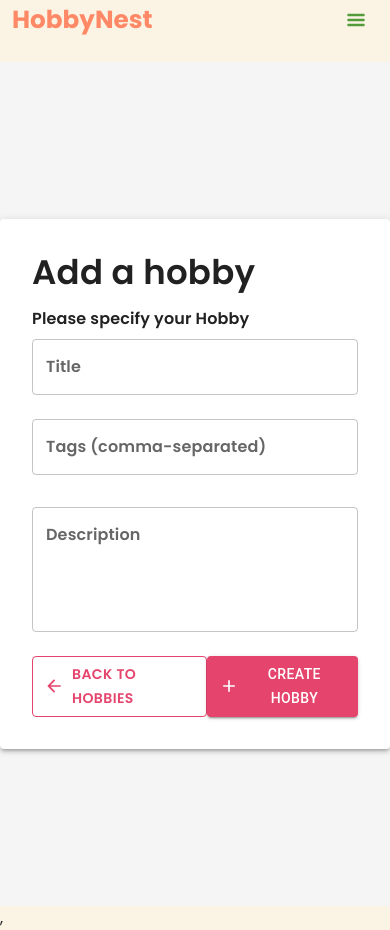
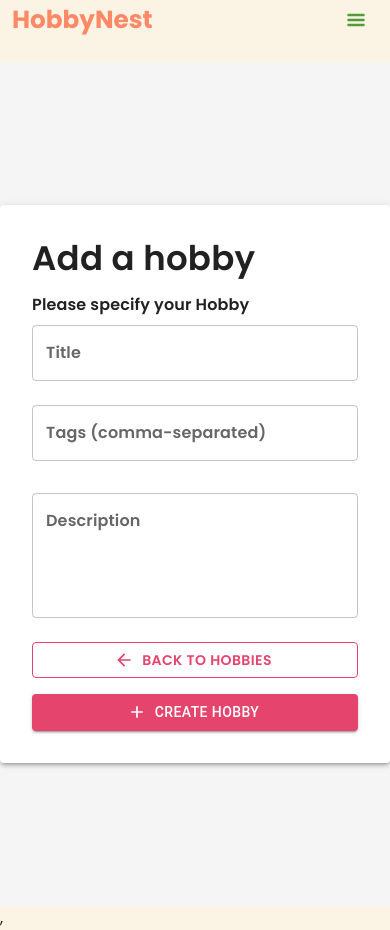
Before and after one commit to floydfdes/app-hobbynest, a React (Create React App) app: page /hobbies/update in a window 390 px wide. Built offline with nearby package versions, Linux system fonts and the light colour scheme.

Commit message:
View hobby and mobile bug fix

```diff
--- a/src/components/Hobbys/Hobby/CreateHobby.jsx
+++ b/src/components/Hobbys/Hobby/CreateHobby.jsx
@@ -153,12 +153,13 @@ const CreateHobby = () => {
         />
       </Box>
 
-      <Box display="flex" justifyContent="space-between">
+      <Box display="flex" flexDirection={{ xs: 'column', sm: 'row' }} justifyContent="space-between" gap={2}>
         <Button
           component={Link}
           to="/hobbies"
           variant="outlined"
           startIcon={<ArrowBackIcon />}
+          fullWidth
           sx={{
             color: secondaryColor,
             borderColor: secondaryColor,
@@ -174,6 +175,7 @@ const CreateHobby = () => {
           type="submit"
           variant="contained"
           startIcon={<AddIcon />}
+          fullWidth
           sx={{
             backgroundColor: secondaryColor,
             '&:hover': {
--- a/src/components/Hobbys/Hobby/Hobby.jsx
+++ b/src/components/Hobbys/Hobby/Hobby.jsx
@@ -57,8 +57,8 @@ const Hobby = ({ id, title, creatorName, tags, description, likes, creator }) =>
   const userIsCreator = user?.result?._id === creator;
 
   return (
-    <>
-      <Card className="hobby-card" elevation={3}>
+    <div onClick={view} className="hobby-card">
+      <Card elevation={3}>
         <CardContent>
           <Box display="flex" justifyContent="space-between" alignItems="center" mb={2}>
             <Typography variant="h5" component="div" className="hobby-title">
@@ -131,7 +131,7 @@ const Hobby = ({ id, title, creatorName, tags, description, likes, creator }) =>
           <Button onClick={() => setConfirmDelete(false)} color="primary">Cancel</Button>
         </DialogActions>
       </Dialog>
-    </>
+    </div>
   );
 };
 
```
